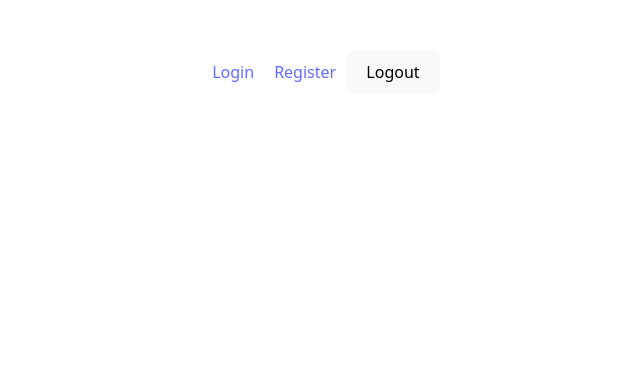
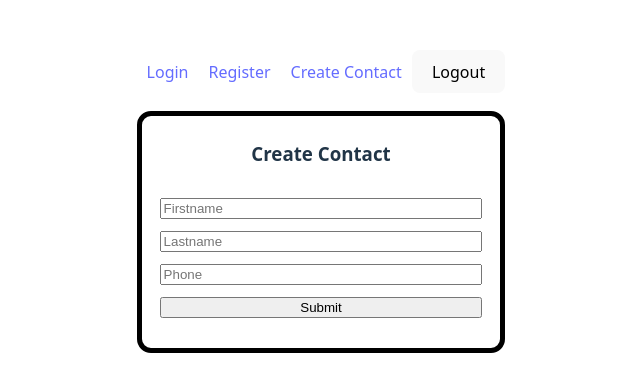
Before and after one commit to Jeremie-PARANT/MyContacts, a React (Vite) app in the folder client/: page /contact/create in a window 1280 px wide. Before the commit this address had no page. Shown: the top 392 px of the page, without its empty margins (319-959 px from the left). Built offline with nearby package versions, Linux system fonts and the light colour scheme.

Commit message:
CreateContact

```diff
--- a/client/src/components/Header.jsx
+++ b/client/src/components/Header.jsx
@@ -15,6 +15,9 @@ function Header() {
         <NavLink to="/register" className={({ isActive }) => isActive ? "active" : ""}>
           Register
         </NavLink>
+        <NavLink to="/contact/create" className={({ isActive }) => isActive ? "active" : ""}>
+          Create Contact
+        </NavLink>
         <button onClick={Logout}>
           Logout
         </button>
--- a/client/src/index.css
+++ b/client/src/index.css
@@ -74,3 +74,29 @@ nav {
 a {
     margin : 0 10px;
 }
+
+#root {
+  max-width: 1280px;
+  margin: 0 auto;
+  padding: 2rem;
+  text-align: center;
+}
+
+.flexCol {
+  display: flex;
+  flex-direction: column;
+}
+
+h3 {
+  margin: 0 0 24px 0;
+}
+
+input {
+  margin: 6px 0;
+}
+
+form {
+  padding: 24px 18px;
+  border: 5px solid black;
+  border-radius: 14px;
+}
--- a/client/src/main.jsx
+++ b/client/src/main.jsx
@@ -5,6 +5,7 @@ import './index.css'
 import Header from './components/Header.jsx'
 import Login from './pages/Login.jsx'
 import Register from './pages/Register.jsx'
+import CreateContact from './pages/CreateContact.jsx'
 
 const root = document.getElementById("root");
 
@@ -14,6 +15,7 @@ ReactDOM.createRoot(root).render(
     <Routes>
       <Route path="/" element={<Login />} />
       <Route path="register" element={<Register />} />
+      <Route path="contact/create" element={<CreateContact />} />
     </Routes>
   </BrowserRouter>,
 );
--- a/client/src/pages/Auth.css
+++ /dev/null
@@ -1,25 +0,0 @@
-#root {
-  max-width: 1280px;
-  margin: 0 auto;
-  padding: 2rem;
-  text-align: center;
-}
-
-.flexCol {
-    display: flex;
-    flex-direction: column;
-}
-
-h3 {
-    margin: 0 0 6px 0;
-}
-
-input {
-    margin: 6px 0;
-}
-
-form {
-    padding: 24px 18px;
-    border: 5px solid black;
-    border-radius: 14px;
-}
--- /dev/null
+++ b/client/src/pages/CreateContact.jsx
@@ -0,0 +1,42 @@
+import './Contact.css'
+import { useForm } from "react-hook-form";
+
+function CreateContact() {
+  const { register, handleSubmit } = useForm();
+  async function save(data) {
+    try {
+      const localToken = JSON.parse(localStorage.getItem("token")).token;
+      const response = await fetch("http://localhost:3000/contact", {
+        method: "POST",
+        headers: {
+          "Content-Type": "application/json",
+          "token": `${localToken}`
+        },
+        body: JSON.stringify(data),
+      });
+      if (!response.ok) {
+        throw new Error(`Response status: ${response.status}`);
+      }
+
+      const result = await response.json();
+      console.log(result);
+    } catch (error) {
+      console.error(error.message);
+    }
+  }
+
+  return (
+    <>
+      <main>
+        <form className="flexCol" onSubmit={handleSubmit(save)}>
+          <h3>Create Contact</h3>
+          <input type="text" placeholder="Firstname" {...register("firstName")} />
+          <input type="text" placeholder="Lastname" {...register("lastName")} />
+          <input type="text" placeholder="Phone" {...register("phone")} />
+          <input type="submit" />
+        </form>
+      </main>
+    </>
+  )
+}
+export default CreateContact
--- a/client/src/pages/Login.jsx
+++ b/client/src/pages/Login.jsx
@@ -1,4 +1,3 @@
-import './Auth.css'
 import { useForm } from "react-hook-form";
 
 function App() {
--- a/client/src/pages/Register.jsx
+++ b/client/src/pages/Register.jsx
@@ -1,4 +1,3 @@
-import './Auth.css'
 import { useForm } from "react-hook-form";
 
 function Register() {
```
Also changed, not shown: client/src/pages/Contact.css (added).
